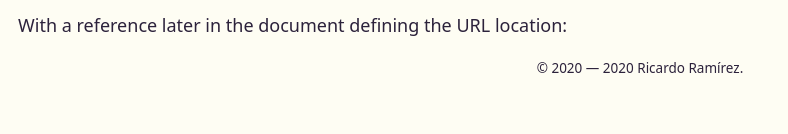
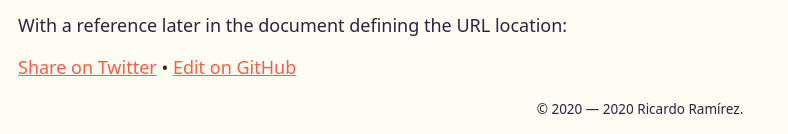
Before and after one commit to ricardoerl/ricardoerl.com, a Gatsby site: page /blog/my-first-post in a window 1280 px wide. Shown: the part 3942-4076 px from the top of the page, without its empty margins (0-788 px from the left). Before the commit the page ends 4038 px from the top, so only its background shows below. Built offline with nearby package versions, Linux system fonts and the light colour scheme; Gatsby itself is replaced by a stand-in of ours; some packages are replaced by stand-ins of ours.

Commit message:
Add Twitter and Githu link to blog

```diff
--- a/src/templates/blogTemplate.js
+++ b/src/templates/blogTemplate.js
@@ -4,8 +4,9 @@ import BlogHeader from '../components/blogHeader';
 import IndexLayout from '../components/indexLayout';
 
 export default ({ data }) => {
-  const { frontmatter, excerpt, html } = data.markdownRemark;
-  const { tags, title, date, excerpt: extract } = frontmatter;
+  const { frontmatter, excerpt, html, fields } = data.markdownRemark;
+  const { tags, title, date, excerpt: extract, path } = frontmatter;
+  const { slug } = fields;
 
   return (
     <IndexLayout>
@@ -17,6 +18,24 @@ export default ({ data }) => {
           extract={extract || excerpt}
         />
         <div className="markdown" dangerouslySetInnerHTML={{ __html: html }} />
+        <p>
+          <a
+            href={`http://twitter.com/share?text=${title}&amp;url=https://ricardoerl.com${path}&via=ricardoerl`}
+            className="underline text-primary"
+          >
+            Share on Twitter
+          </a>{' '}
+          &bull;{' '}
+          <a
+            href={`https://github.com/ricardoerl/ricardoerl.com/blob/master/src/posts/${slug.replace(
+              /\//g,
+              '',
+            )}.md`}
+            className="underline text-primary"
+          >
+            Edit on GitHub
+          </a>
+        </p>
       </div>
     </IndexLayout>
   );
@@ -27,11 +46,15 @@ export const query = graphql`
     markdownRemark(fields: { slug: { eq: $slug } }) {
       html
       excerpt(pruneLength: 250)
+      fields {
+        slug
+      }
       frontmatter {
         title
         tags
         date(formatString: "MMMM DD, YYYY")
         excerpt
+        path
       }
     }
   }
```
